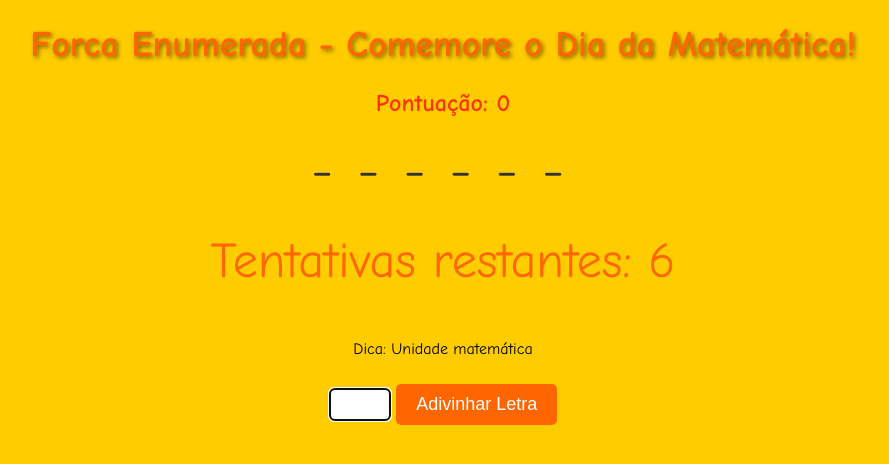
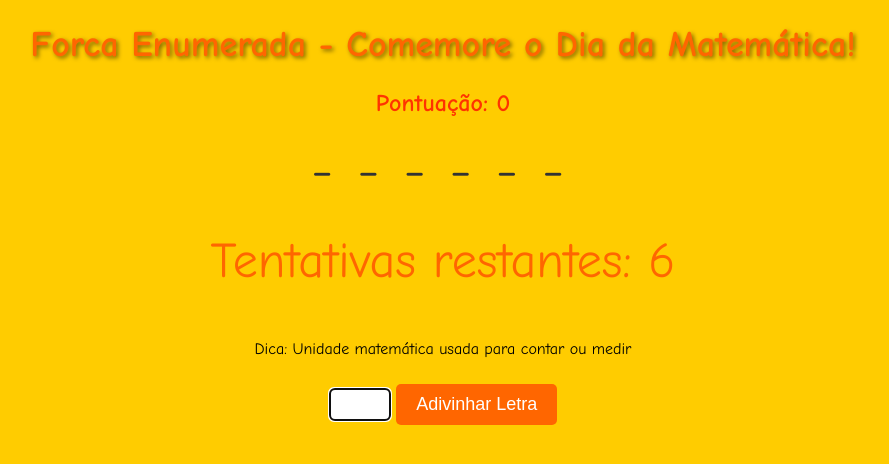
Before and after one commit to Sesiverso/Forca, a plain HTML site: page index.html in a window 1280 px wide. Shown: the whole page, without its empty margins (197-1086 px from the left). Drawn offline with Linux system fonts and the light colour scheme.

Commit message:
Update index.html

```diff
--- a/index.html
+++ b/index.html
@@ -107,14 +107,14 @@
     <script>
         // Palavras ou frases matemáticas para o jogo
         const words = [
-            { word: "soma", hint: "Operação matemática básica" },
-            { word: "subtracao", hint: "Operação matemática básica" },
-            { word: "multiplicacao", hint: "Operação matemática básica" },
-            { word: "divisao", hint: "Operação matemática básica" },
-            { word: "numero", hint: "Unidade matemática" },
+            { word: "soma", hint: "Operação matemática onde adicionamos dois ou mais números" },
+            { word: "subtracao", hint: "Operação matemática onde tiramos um número de outro" },
+            { word: "multiplicacao", hint: "Operação matemática onde repetimos uma soma várias vezes" },
+            { word: "divisao", hint: "Operação matemática onde dividimos algo em partes iguais" },
+            { word: "numero", hint: "Unidade matemática usada para contar ou medir" },
             { word: "adicao", hint: "Outro nome para soma" },
-            { word: "fatorial", hint: "Produto de números consecutivos" },
-            { word: "potencia", hint: "Multiplicação repetida" },
+            { word: "raiz", hint: "Operação inversa da potência" },
+            { word: "potencia", hint: "É quando você multiplica o número por ele mesmo" },
         ];
 
         let wordToGuess = {};
```
